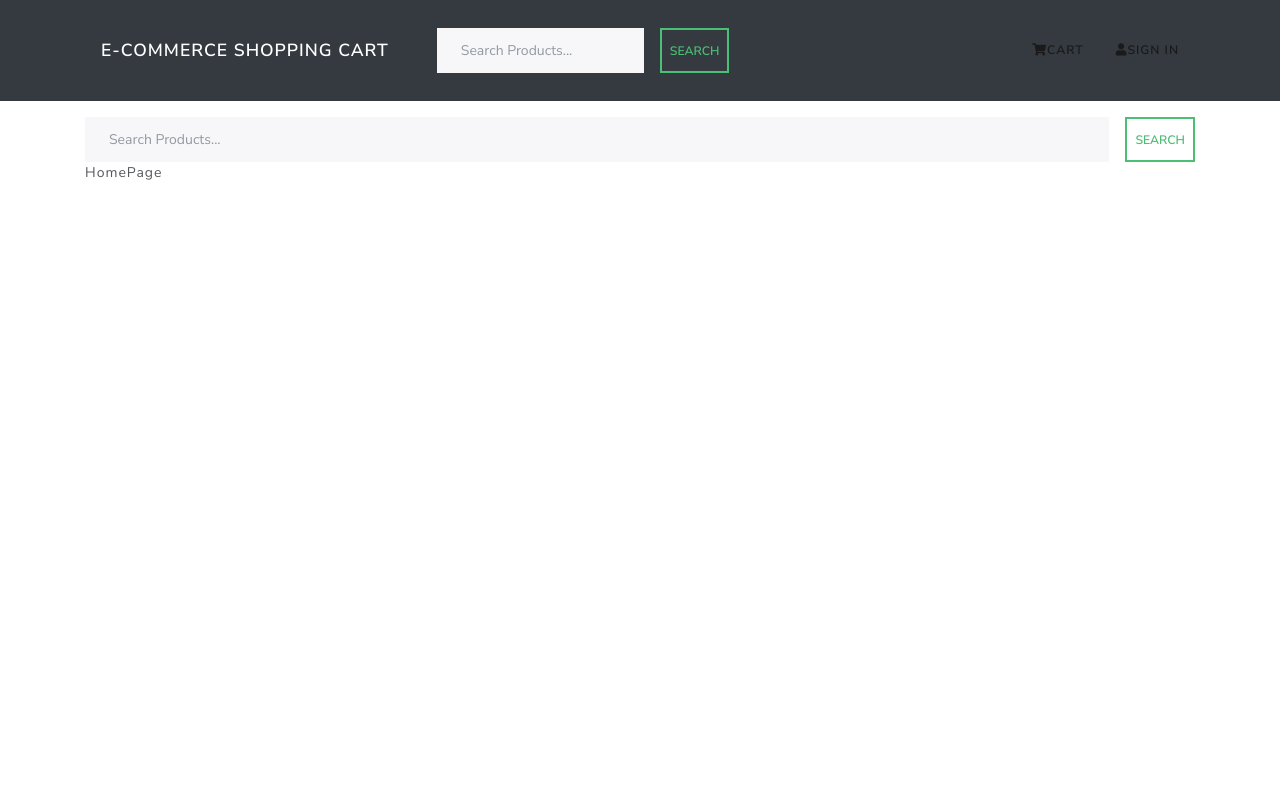
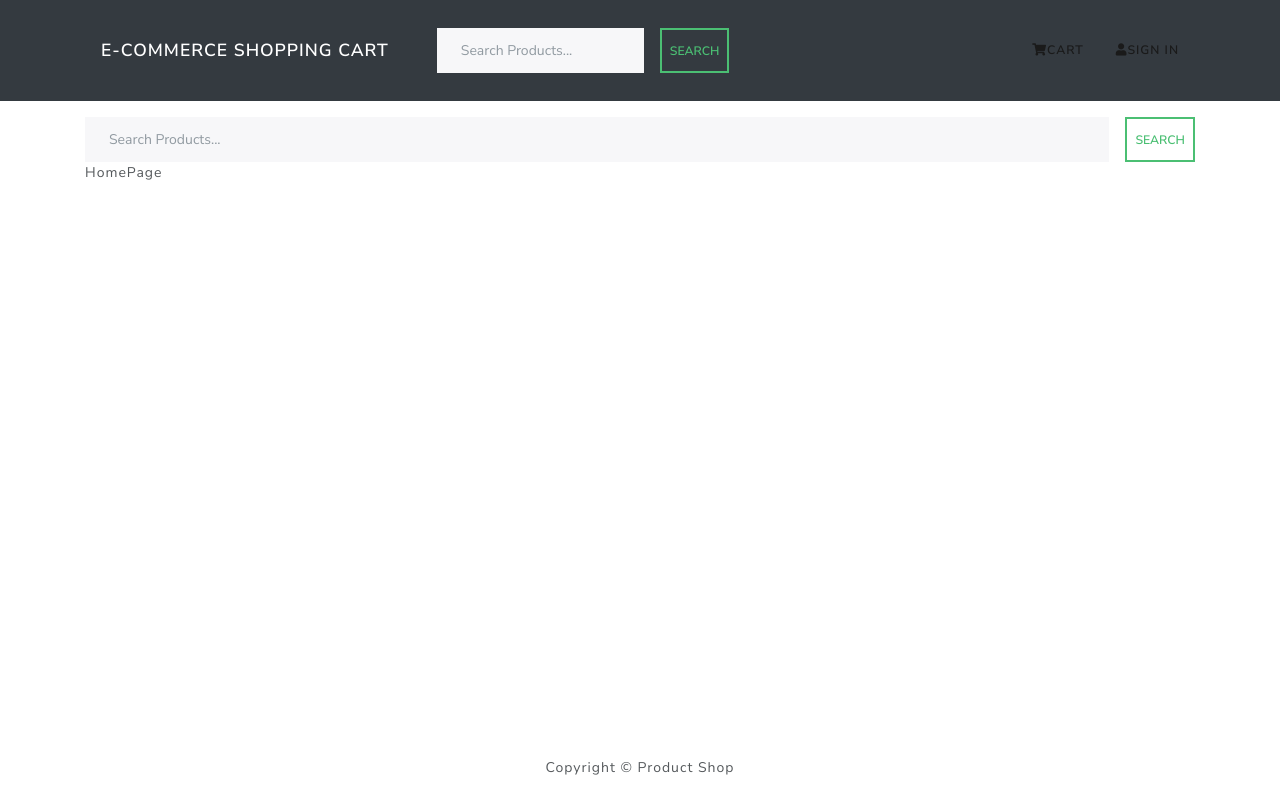
Before and after one commit to sudhais/E-Commerce-shopping-cart-MERN, a React (Vite) app in the folder frontend/: page / in a window 1280 px wide. Built offline with nearby package versions, Linux system fonts and the light colour scheme.

Commit message:
added footer

```diff
--- a/frontend/src/App.jsx
+++ b/frontend/src/App.jsx
@@ -2,6 +2,7 @@
 import {Container} from 'react-bootstrap'
 import Header from './components/Header'
 import Home from './pages/HomePage'
+import Footer from './components/Footer'
 
 
 
@@ -18,6 +19,7 @@
           </Routes>
         </Container>
       </main>
+      <Footer/>
     </BrowserRouter>
   )
 }
--- /dev/null
+++ b/frontend/src/components/Footer.jsx
@@ -0,0 +1,16 @@
+import React from 'react'
+import { Container, Row, Col } from 'react-bootstrap'
+
+const Footer = () => {
+  return (
+    <footer>
+      <Container>
+        <Row>
+          <Col className='text-center py-3'>Copyright &copy; Product Shop</Col>
+        </Row>
+      </Container>
+    </footer>
+  )
+}
+
+export default Footer
```
